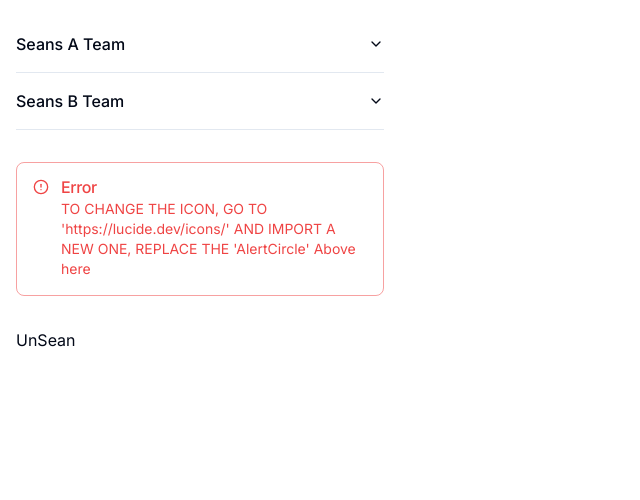
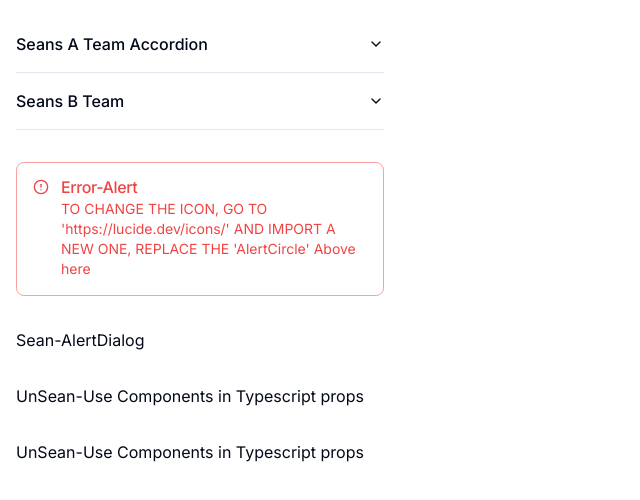
Before and after one commit to evilusean/CourseraGoogleFCC, a Next.js app in the folder FCC-React-ShadCN-UI/recipsean/: page / in a window 1280 px wide. Shown: the top 500 px of the page, without its empty margins (0-640 px from the left). Built offline with nearby package versions, Linux system fonts and the light colour scheme.

Commit message:
added props to components
I heard you like components.. so I put some props that let you put components in components

```diff
--- a/FCC-React-ShadCN-UI/recipsean/src/app/SHADCN/MyAccordion.tsx
+++ b/FCC-React-ShadCN-UI/recipsean/src/app/SHADCN/MyAccordion.tsx
@@ -11,7 +11,7 @@ function MyAccordion() {
 <div className='w-[400px] p-4'>
 <Accordion type="single" collapsible>
   <AccordionItem value="item-1">
-    <AccordionTrigger>Seans A Team</AccordionTrigger>
+    <AccordionTrigger>Seans A Team Accordion</AccordionTrigger>
     <AccordionContent>
       Testing the Dropdown component, my first ShadCN component, This is very cool,
     </AccordionContent>
--- a/FCC-React-ShadCN-UI/recipsean/src/app/SHADCN/MyAlert.tsx
+++ b/FCC-React-ShadCN-UI/recipsean/src/app/SHADCN/MyAlert.tsx
@@ -14,7 +14,7 @@ function MyAlert() {
     {/* TO CHANGE THE ICON, GO TO 'https://lucide.dev/icons/' and select a new one REPLACE 'ALERTCIRCLE' BELOW TO CHANGE ICON,
     NOTICE THE IMPORTS AT TOP '"from lucide-react"', that is where you can get new icons, and change them, simply change/add import  */ }
       <AlertCircle className="h-4 w-4" />
-      <AlertTitle>Error</AlertTitle>
+      <AlertTitle>Error-Alert</AlertTitle>
       <AlertDescription>
         TO CHANGE THE ICON, GO TO 'https://lucide.dev/icons/' AND IMPORT A NEW ONE, REPLACE THE 'AlertCircle' Above here
       </AlertDescription>
--- a/FCC-React-ShadCN-UI/recipsean/src/app/SHADCN/MyAlertDialog.tsx
+++ b/FCC-React-ShadCN-UI/recipsean/src/app/SHADCN/MyAlertDialog.tsx
@@ -11,18 +11,16 @@ import {
     AlertDialogTrigger,
   } from "@/components/ui/alert-dialog"
 
-function MyAlertDialog() {
+function MyAlertDialog({title, content, text}: {title: string, content: React.ReactNode, text: React.ReactNode}) {
   return (
     <div className="w-[400px] p-4">
         <AlertDialog>
-  <AlertDialogTrigger>UnSean</AlertDialogTrigger>
+  <AlertDialogTrigger>{text}</AlertDialogTrigger>
   <AlertDialogContent>
     <AlertDialogHeader>
-      <AlertDialogTitle>Becomes Sean!</AlertDialogTitle>
+      <AlertDialogTitle>{title}</AlertDialogTitle>
       <AlertDialogDescription>
-        Remember VaxCattle, no refundz($cience juice paid for with taxes, lawsuits paid for with taxes, courts paid for with taxes, side effects paid for with taxes, non-compliant(smart) purged from every institutSean, are you starting to get it? )
-        do you choose to get an experimental untested god knows what in you because TV, govt, big pharma all told you to?
-        Proving to yourselves and your owners that you are a subcattle incapable of thinking for yourselves?
+        {content}
       </AlertDialogDescription>
     </AlertDialogHeader>
     <AlertDialogFooter>
--- a/FCC-React-ShadCN-UI/recipsean/src/app/page.tsx
+++ b/FCC-React-ShadCN-UI/recipsean/src/app/page.tsx
@@ -9,7 +9,9 @@ function page() {
     <div>
       <MyAccordion />
       <MyAlert />
-      <MyAlertDialog />
+      <MyAlertDialog text="Sean-AlertDialog" title="Sean-Title" content="Becomes Sean, Reuseable with props-Content" />
+      <MyAlertDialog text="UnSean-Use Components in Typescript props" title="Sean-Title" content={ <MyAlert/> } />
+      <MyAlertDialog text="UnSean-Use Components in Typescript props" title="Sean-Title" content={ <MyAccordion /> } />
     </div>
   )
 }
```
